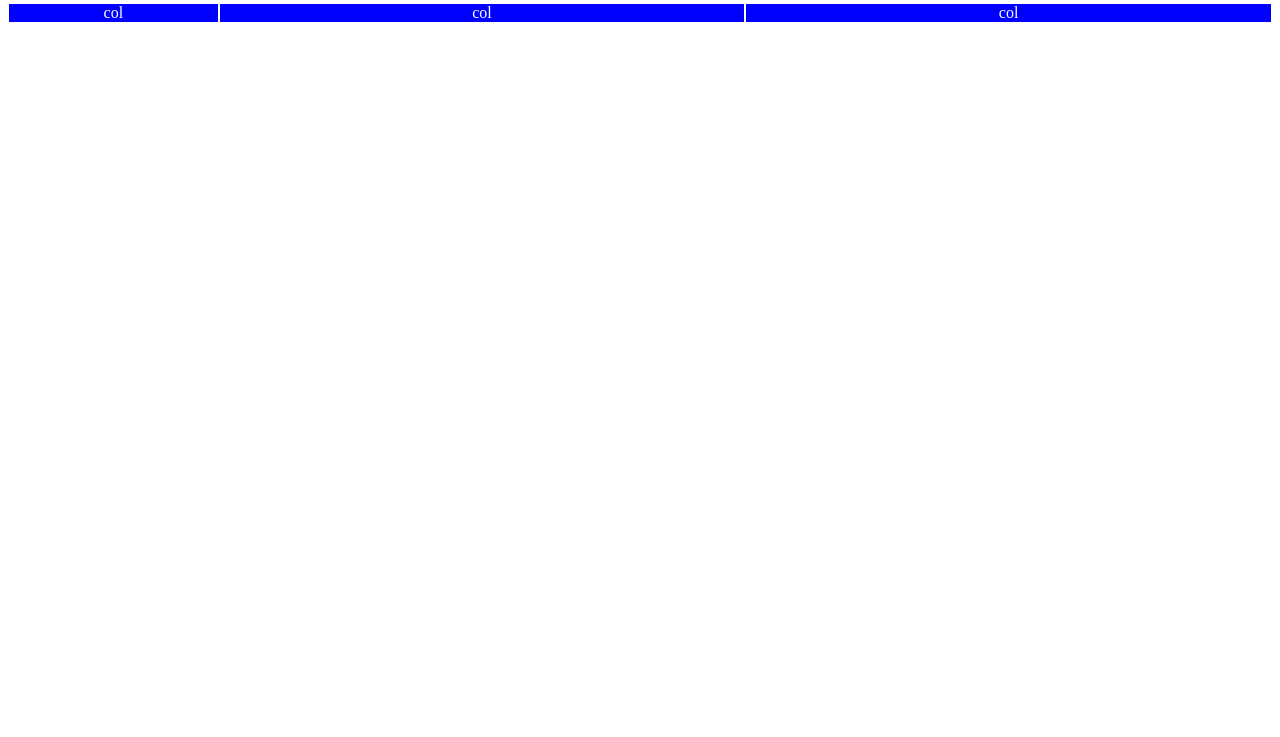
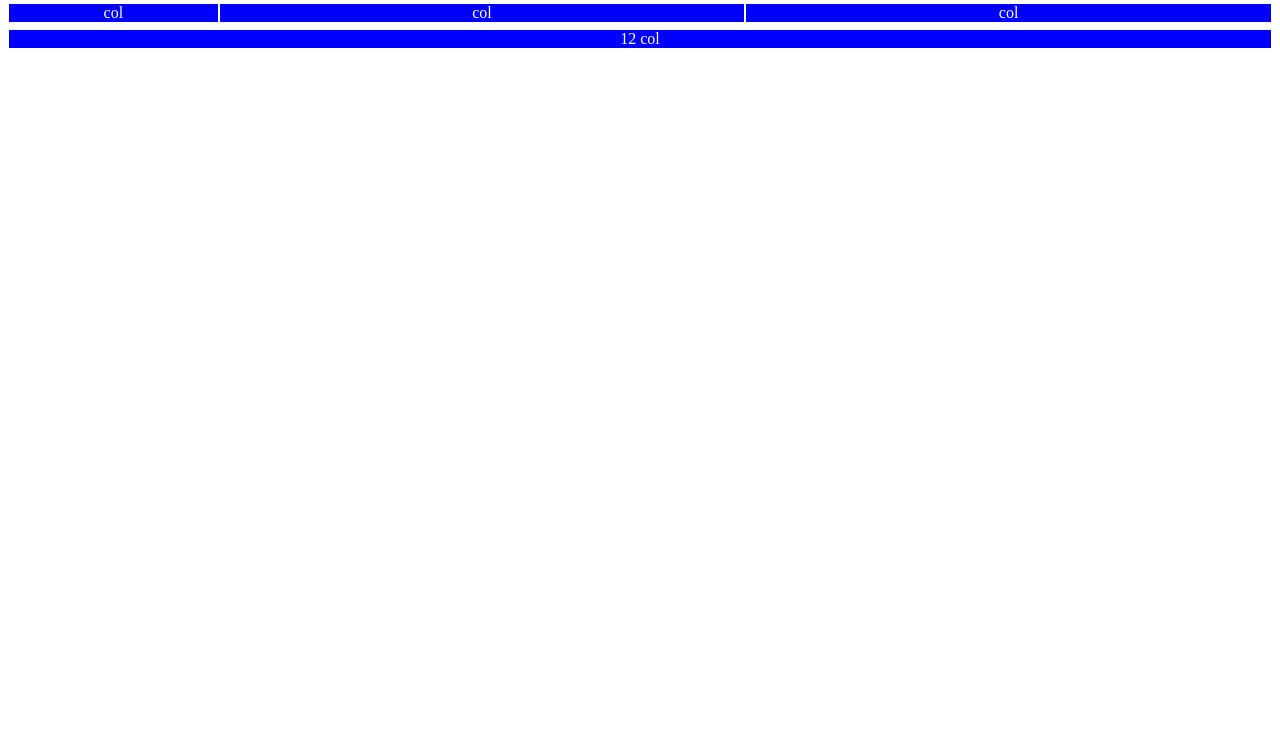
Before and after one commit to DanielMarella/html-css-12bool, a plain HTML site: page index.html in a window 1280 px wide. Shown: the part 63-800 px from the top of the page. Drawn offline with Linux system fonts and the light colour scheme.

Commit message:
add another row (col-12)

```diff
--- a/index.html
+++ b/index.html
@@ -63,6 +63,9 @@
                 <div class="col-5">col</div>
                 <div class="col-5">col</div>
             </div>
+            <div class="row">
+                <div class="col-12">12 col</div>
+            </div>
 
         </div>
     </main>
```
